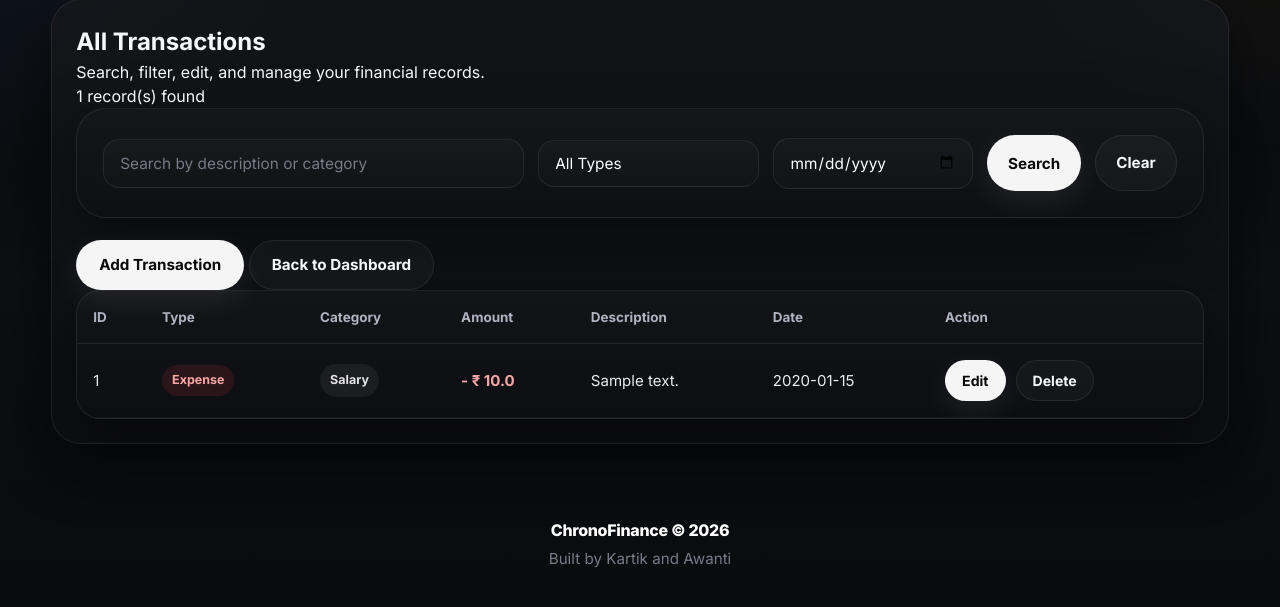
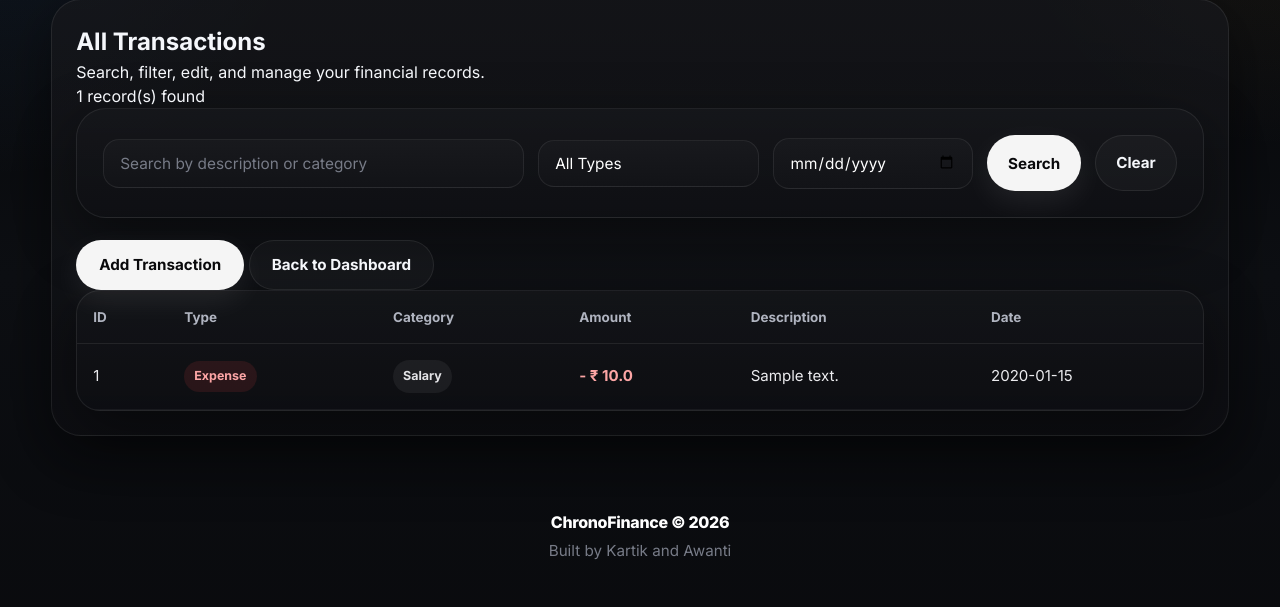
Before and after one commit to kartikwagh002/ChronoFinance, a Flask app: page /transactions in a window 1280 px wide. Shown: the part 124-731 px from the top of the page. Run offline with Flask 3, Linux system fonts and the light colour scheme; the visitor is signed in with stand-in values (Sample User, id 1); data comes from the database, SQL or seed files in the repository; tables that the repository leaves empty hold one stand-in row (values such as "Sample post").

Commit message:
Removed edit, delete and add transaction buttons from UI

```diff
--- a/templates/transactions.html
+++ b/templates/transactions.html
@@ -53,7 +53,7 @@
                 <th>Amount</th>
                 <th>Description</th>
                 <th>Date</th>
-                <th>Action</th>
+
             </tr>
 
             {% for t in transactions %}
@@ -88,20 +88,7 @@
                     {% endif %}
                 </td>
                 <td>{{ t.transaction_date }}</td>
-                <td>
-                    <div class="table-action-group">
-                        <a href="{{ url_for('edit_transaction', transaction_id=t.transaction_id) }}" class="btn btn-light btn-sm">
-                            Edit
-                        </a>
-                        <a
-                            href="{{ url_for('delete_transaction', transaction_id=t.transaction_id) }}"
-                            class="btn btn-ghost btn-sm"
-                            onclick="return confirm('Are you sure you want to delete this transaction?')"
-                        >
-                            Delete
-                        </a>
-                    </div>
-                </td>
+
             </tr>
             {% endfor %}
         </table>
```
Also changed, not shown: 2 other files.
